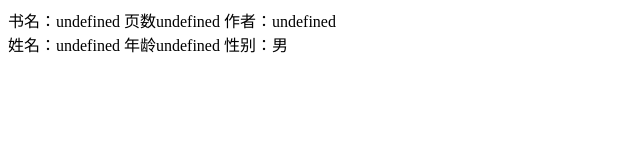
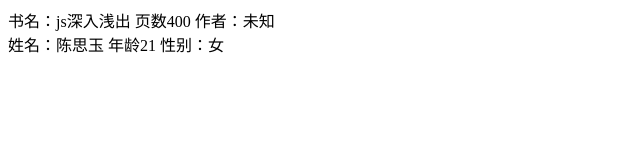
Before and after one commit to csy0702/zgyh, a plain HTML site: page 0510函数_面向对象/7-参数的值-引用传递-案例-对象值的合并.html in a window 1280 px wide. Shown: the whole page, without its empty margins (0-640 px from the left). Drawn offline with Linux system fonts and the light colour scheme.

Commit message:
修改键（key）

```diff
--- a/0510函数_面向对象/7-参数的值-引用传递-案例-对象值的合并.html
+++ b/0510函数_面向对象/7-参数的值-引用传递-案例-对象值的合并.html
@@ -23,8 +23,9 @@
 			function mergeObject(defaultvalue,realvalue){
 				if(	 realvalue  &&	typeof realvalue=='object'){
 					for(var key in realvalue){			//name    pages
-						defaultvalue=realvalue[key] ||  defaultvalue[key];//realvalue['name']=>'js深入浅出'
+						defaultvalue[key]=realvalue[key] ||  defaultvalue[key];//realvalue['name']=>'js深入浅出'
 						//realvalue['pages']=>'400'
+						//对应的key（键）一定要写
 
 					}
 				}
```
